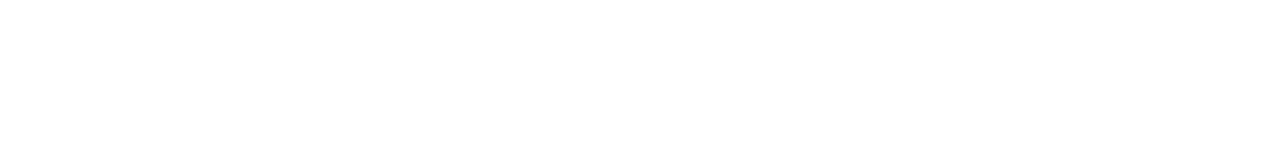
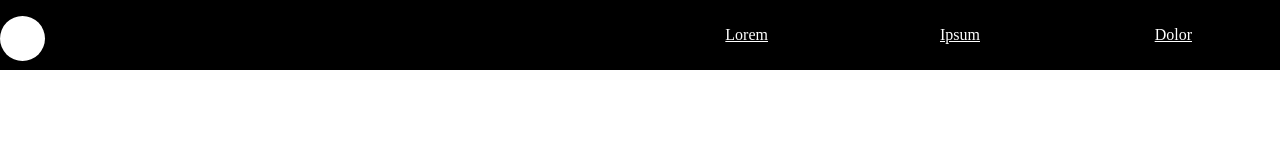
Before and after one commit to nijoj/pycec, a plain HTML site: page index.html in a window 1280 px wide. Drawn offline with Linux system fonts and the light colour scheme.

Commit message:
add nav bar

```diff
--- /dev/null
+++ b/assets/css/style.css
@@ -0,0 +1,35 @@
+body {
+ margin: 0;
+}
+nav {
+  background-color: black;
+  position: fixed;
+  min-width: 100%;
+  display: flex;
+  height: 70px;
+  justify-content: space-between;
+}
+
+.logo {
+  background-color: white;
+  border-radius: 50px;
+  height: 45px;
+  margin: 1em 0;
+  width: 45px;
+}
+
+nav div{
+  display: flex;
+  justify-content:center;
+  align-items:center;
+  width: 50%;
+}
+nav a{
+  color: white;
+}
+
+@media screen and (max-width: 768px) {
+  nav {
+    display: none;
+  }
+}
--- a/index.html
+++ b/index.html
@@ -2,8 +2,19 @@
 <html>
 <head>
 	<title>PyCEC 2018</title>
+	<link rel="stylesheet" type="text/css" href="assets/css/style.css">
+	<meta name="viewport" content="width=device-width, initial-scale=1">
+
 </head>
 <body>
+	<nav>
+         <span class="logo"></span><!-- Logo -->
+         <div>
+          <div><a href="#">Lorem</a></div>
+          <div><a href="#">Ipsum</a></div>
+          <div><a href="#">Dolor</a></div>
+        </div>
+    </nav>
 
 </body>
 </html>
```
